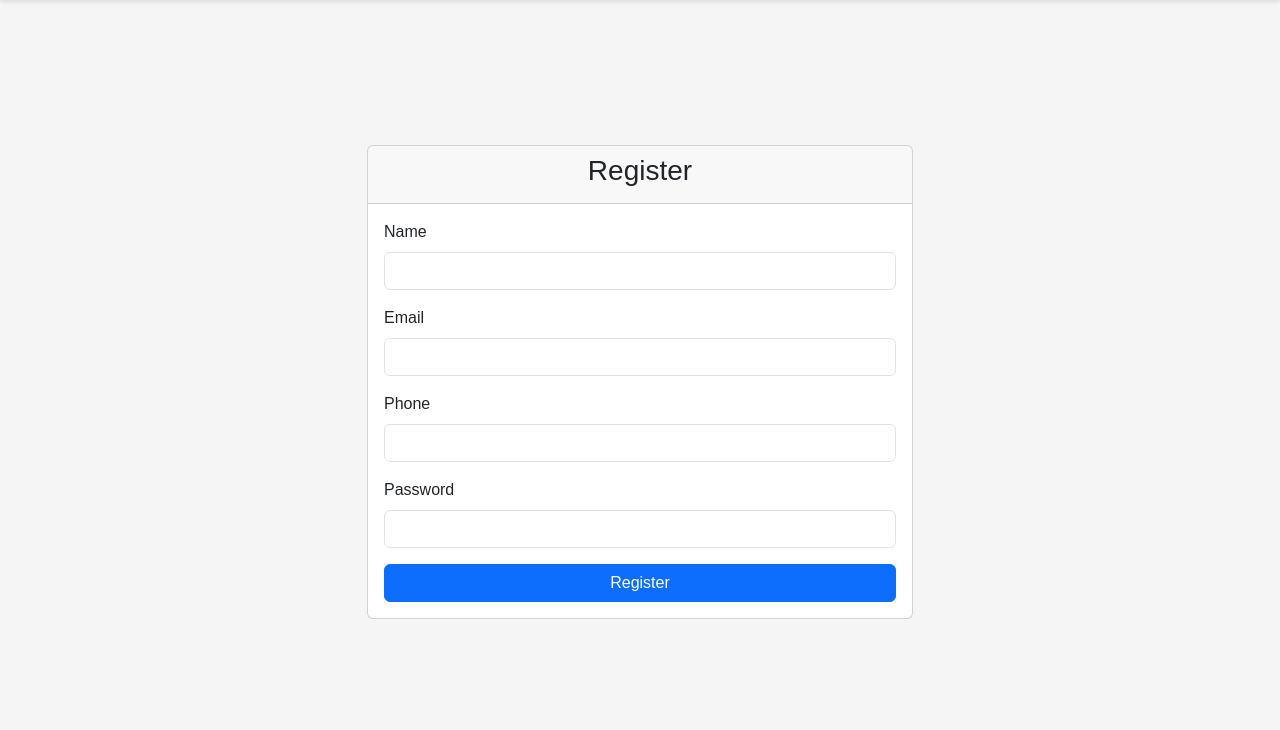
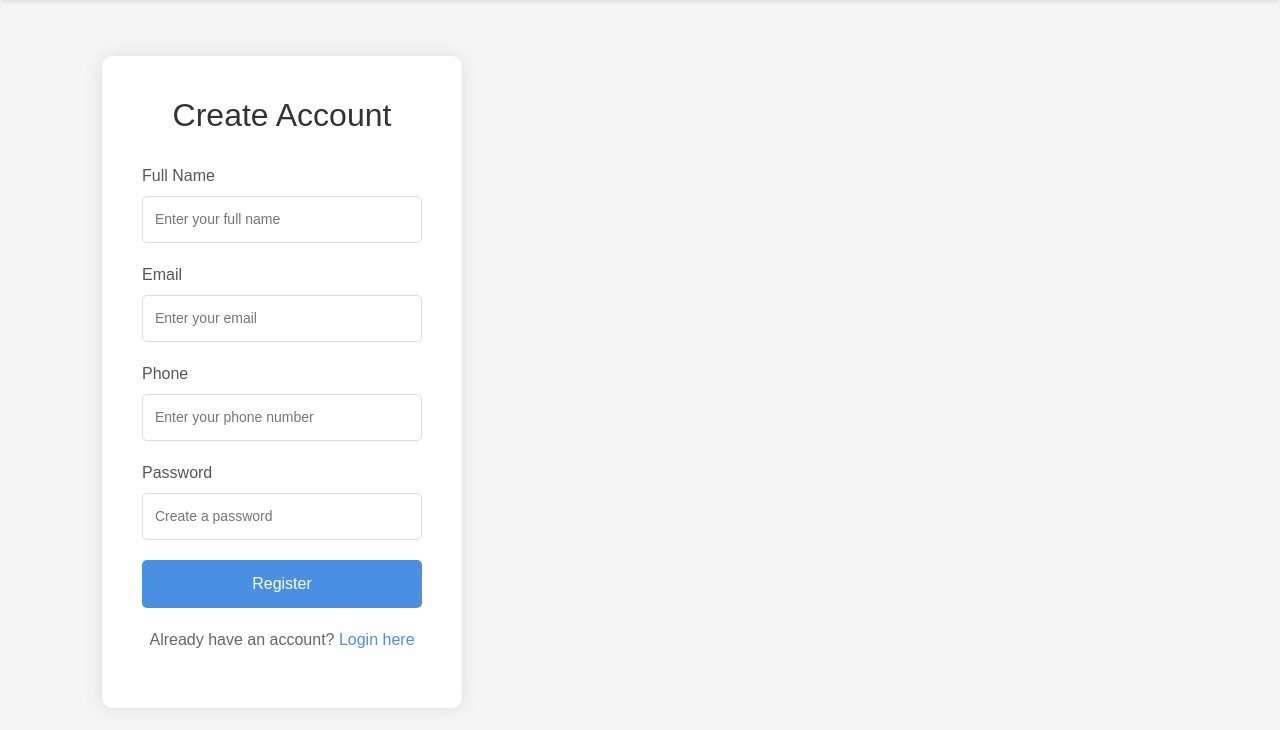
Before and after one commit to Freddfazm/inmota, a Flask app: page /register in a window 1280 px wide. Shown: the part 70-800 px from the top of the page. Run offline with Flask 3, Linux system fonts and the light colour scheme.

Commit message:
update registration page Style

```diff
--- a/templates/register.html
+++ b/templates/register.html
@@ -3,33 +3,46 @@
 {% block title %}Register{% endblock %}
 
 {% block content %}
-<div class="row justify-content-center">
-    <div class="col-md-6">
-        <div class="card">
-            <div class="card-header">
-                <h3 class="text-center">Register</h3>
+<div class="login-wrapper">
+    <div class="login-container">
+        <h2>Create Account</h2>
+
+        {% with messages = get_flashed_messages(with_categories=true) %}
+            {% if messages %}
+                {% for category, message in messages %}
+                    <div class="alert alert-{{ category }}">
+                        {{ message }}
+                    </div>
+                {% endfor %}
+            {% endif %}
+        {% endwith %}
+
+        <form method="POST" action="{{ url_for('register') }}" class="login-form">
+            <div class="form-group">
+                <label for="name">Full Name</label>
+                <input type="text" id="name" name="name" placeholder="Enter your full name" required>
             </div>
-            <div class="card-body">
-                <form method="POST">
-                    <div class="mb-3">
-                        <label for="name" class="form-label">Name</label>
-                        <input type="text" class="form-control" id="name" name="name" required>
-                    </div>
-                    <div class="mb-3">
-                        <label for="email" class="form-label">Email</label>
-                        <input type="email" class="form-control" id="email" name="email" required>
-                    </div>
-                    <div class="mb-3">
-                        <label for="phone" class="form-label">Phone</label>
-                        <input type="tel" class="form-control" id="phone" name="phone" required>
-                    </div>
-                    <div class="mb-3">
-                        <label for="password" class="form-label">Password</label>
-                        <input type="password" class="form-control" id="password" name="password" required>
-                    </div>
-                    <button type="submit" class="btn btn-primary w-100">Register</button>
-                </form>
+
+            <div class="form-group">
+                <label for="email">Email</label>
+                <input type="email" id="email" name="email" placeholder="Enter your email" required>
             </div>
+
+            <div class="form-group">
+                <label for="phone">Phone</label>
+                <input type="tel" id="phone" name="phone" placeholder="Enter your phone number" required>
+            </div>
+
+            <div class="form-group">
+                <label for="password">Password</label>
+                <input type="password" id="password" name="password" placeholder="Create a password" required>
+            </div>
+
+            <button type="submit" class="btn-login">Register</button>
+        </form>
+
+        <div class="register-link">
+            <p>Already have an account? <a href="{{ url_for('login') }}">Login here</a></p>
         </div>
     </div>
 </div>
```
